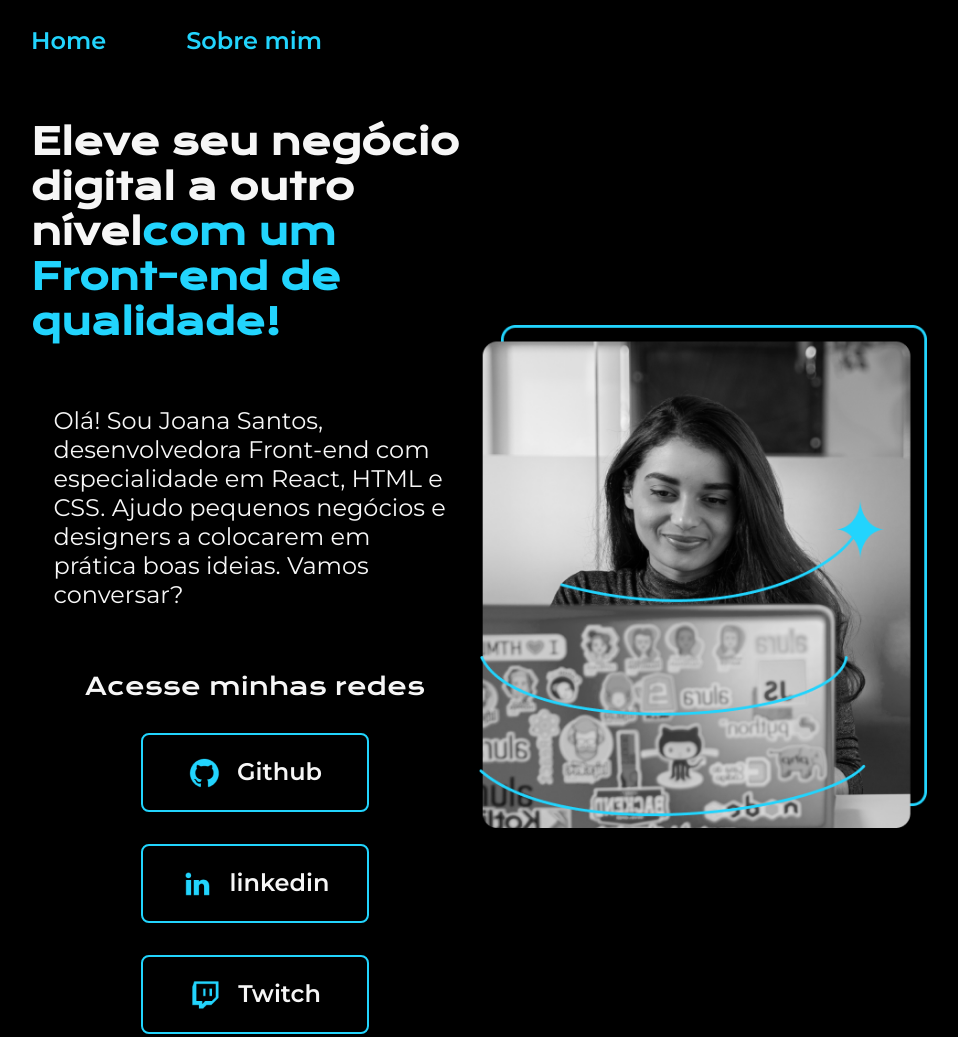
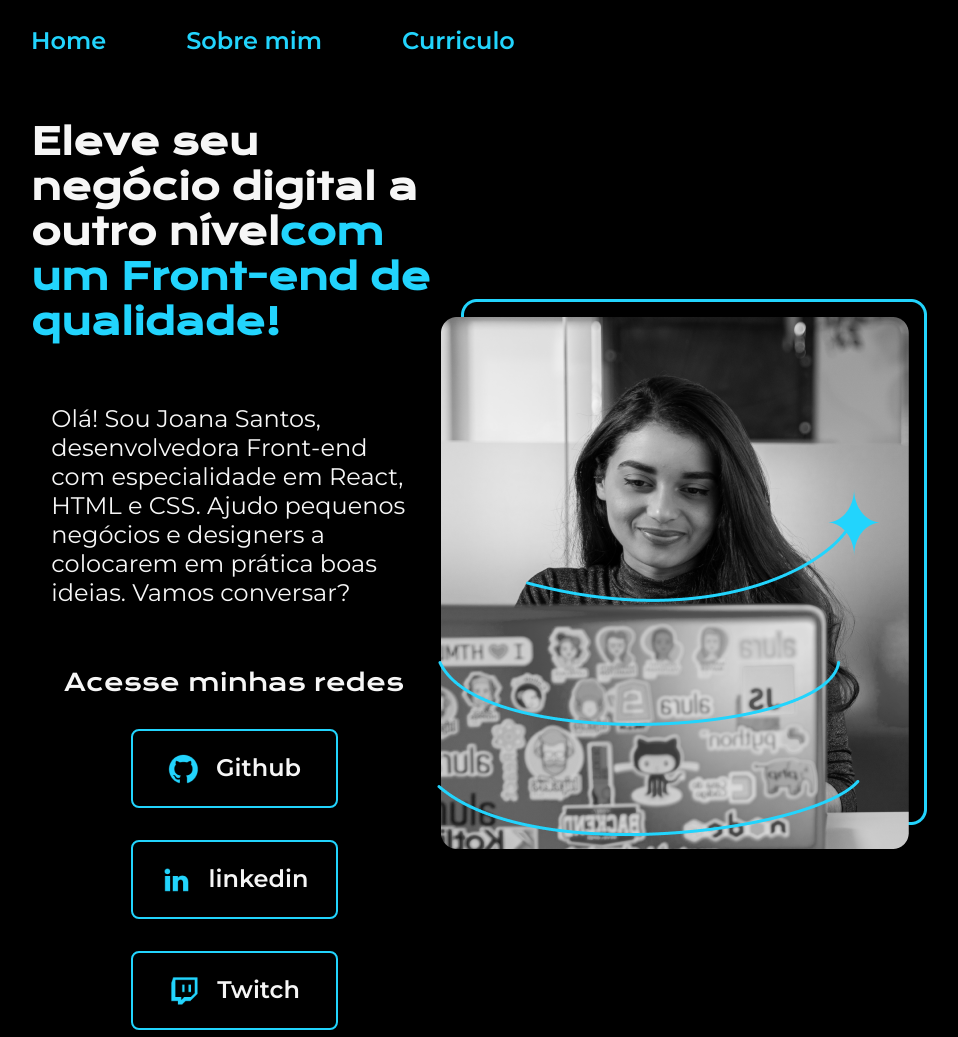
Before and after one commit to guito98/portifolio_Guilherme, a plain HTML site: page index.html in a window 1280 px wide. Shown: the top 1037 px of the page, without its empty margins (161-1119 px from the left). Drawn offline with nearby package versions, Linux system fonts and the light colour scheme.

Commit message:
Mudanças nos arquivos about e index

```diff
--- a/index.html
+++ b/index.html
@@ -14,6 +14,7 @@
         <nav class="cabecalho__menu">
             <a class="cabecalho__menu__link" href="index.html">Home</a>
             <a class="cabecalho__menu__link" href="about.html">Sobre mim</a>
+            <a class="cabecalho__menu__link" href="curriculo.html">Curriculo</a>
         </nav>
     </header>
     <main class="apresentacao">
@@ -42,7 +43,7 @@
                 </a>
             </div>
         </section>
-        <img class="apresentacao__imagem" src="./assets/imagem.png" alt="Foto da Joana Santos programando">
+        <img src="./assets/Imagem.png" class="imagem" alt="Foto do Programador">
     </main>
     <footer class="rodape">
         <p>Desenvolvido por Alura.</p>
```
Also changed, not shown: about.html (+1 -1 lines).
